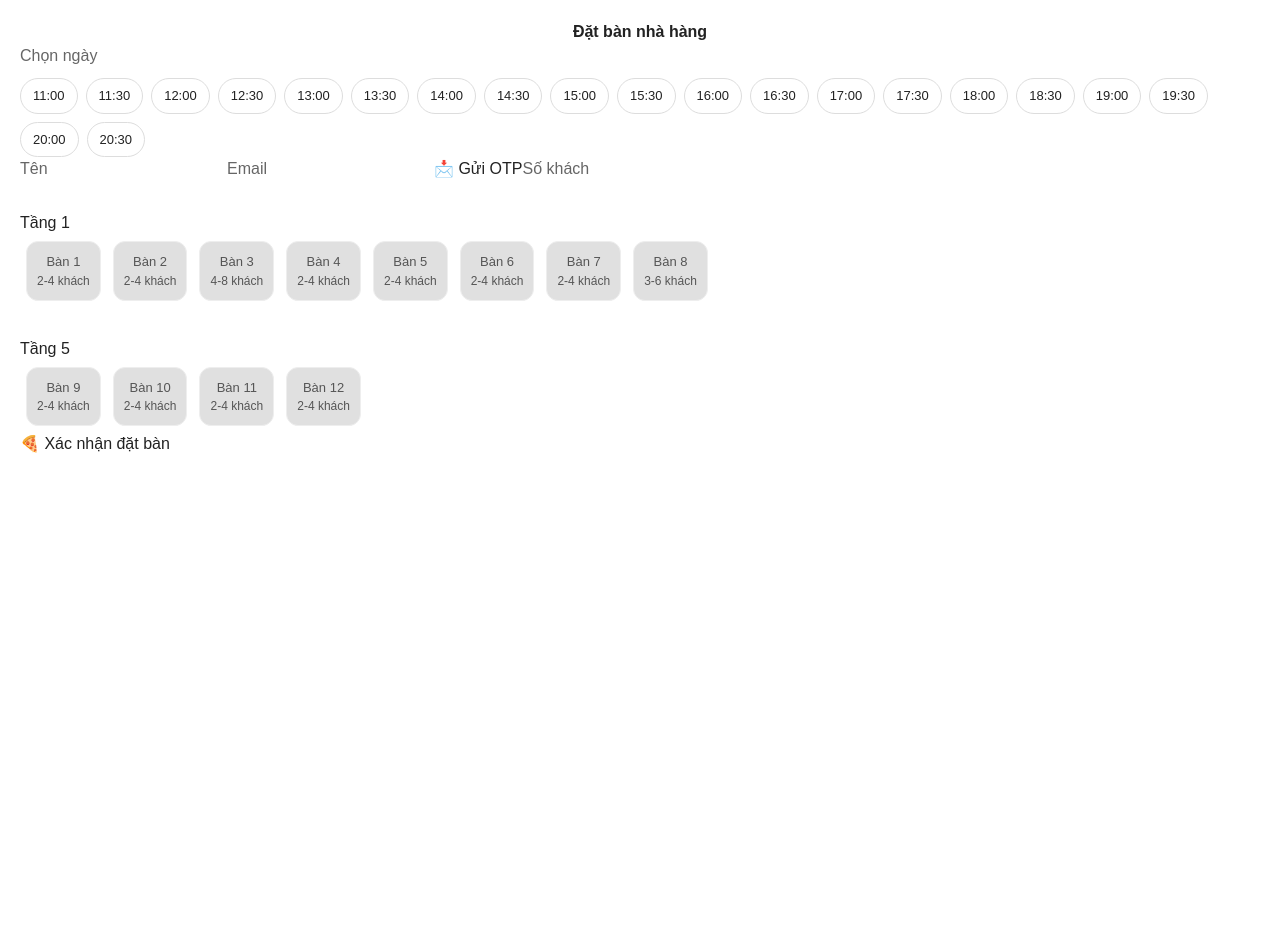
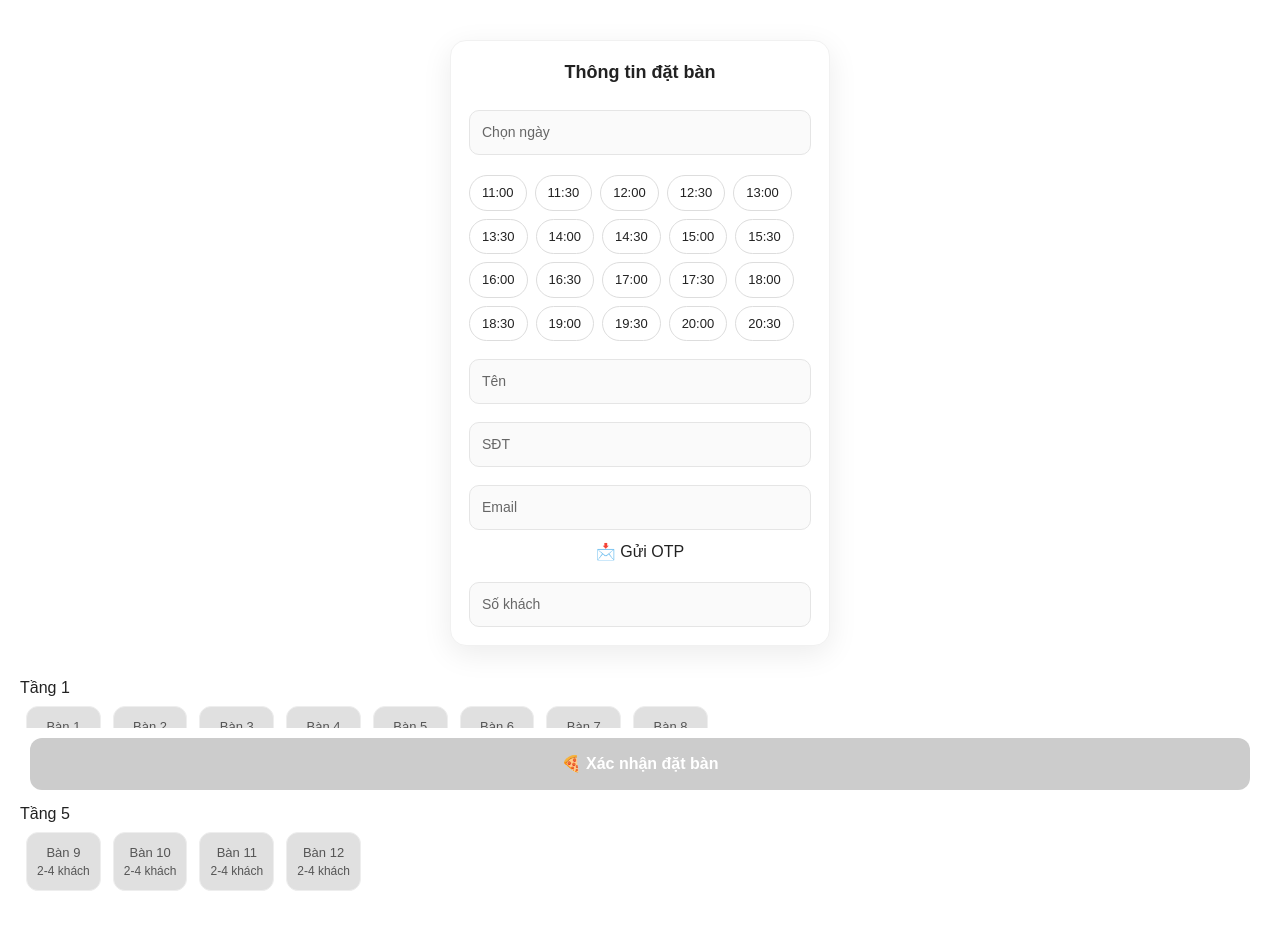
Before and after one commit to dejavuhousehalong-source/GoongPizza, a Next.js app: page / in a window 1280 px wide. Shown: the top 930 px of the page. Before the commit the page ends 800 px from the top, so only its background shows below. Built offline with nearby package versions, Linux system fonts and the light colour scheme.

Commit message:
Update page.js

```diff
--- a/app/page.js
+++ b/app/page.js
@@ -3,18 +3,16 @@
 import { useState, useEffect } from 'react'
 import { createClient } from '@supabase/supabase-js'
 
-// Supabase client
 const supabase = createClient(
   'https://tbebsblirpqblimwzesr.supabase.co',
   'sb_publishable_ZCs9awg61ilMjl2TP-ZTxg_RW9DZqbH'
 )
 
-// 🔹 Hàm tạo danh sách khung giờ
-const TIME_SLOT_STEP = 30
 function generateTimeSlots(start, end, step) {
   const times = []
   let [h, m] = start.split(':').map(Number)
   const [endH, endM] = end.split(':').map(Number)
+
   while (h < endH || (h === endH && m <= endM)) {
     times.push(`${String(h).padStart(2,'0')}:${String(m).padStart(2,'0')}`)
     m += step
@@ -26,23 +24,22 @@ function generateTimeSlots(start, end, step) {
   return times
 }
 
-const timeSlots = generateTimeSlots("11:00","20:30",TIME_SLOT_STEP)
+const timeSlots = generateTimeSlots("11:00","20:30",30)
 
 export default function Home() {
-  // 🔹 State form
   const [date, setDate] = useState('')
   const [time, setTime] = useState('')
   const [name, setName] = useState('')
+  const [phone, setPhone] = useState('')
   const [email, setEmail] = useState('')
   const [guests, setGuests] = useState('')
   const [otp, setOtp] = useState('')
   const [otpSent, setOtpSent] = useState(false)
   const [otpVerified, setOtpVerified] = useState(false)
-  const [bookedTableSlots, setBookedTableSlots] = useState({})
+  const [bookedTables, setBookedTables] = useState({})
   const [selectedTable, setSelectedTable] = useState(null)
   const [success, setSuccess] = useState(false)
 
-  // 🔹 Cấu hình bàn
   const tablesConfig = {
     1:{min:2,max:4},2:{min:2,max:4},3:{min:4,max:8},4:{min:2,max:4},
     5:{min:2,max:4},6:{min:2,max:4},7:{min:2,max:4},8:{min:3,max:6},
@@ -54,42 +51,39 @@ export default function Home() {
     'Tầng 5': Array.from({length:4},(_,i)=>i+9)
   }
 
-  // 🔹 Fetch booking khi chọn ngày
   useEffect(()=>{
     if(date) fetchBookings()
   },[date])
 
   async function fetchBookings() {
     const { data } = await supabase.from('reservations').select('*').eq('date', date)
-    const booked = {}
-    data?.forEach(d => {
-      const startIndex = timeSlots.indexOf(d.time)
-      if(startIndex!==-1){
+    const blocked = {}
+    data?.forEach(d=>{
+      const startIdx = timeSlots.indexOf(d.time)
+      if(startIdx!==-1){
         const slots = []
-        for(let i=startIndex;i<startIndex+3 && i<timeSlots.length;i++)
+        for(let i=startIdx;i<startIdx+3 && i<timeSlots.length;i++)
           slots.push(timeSlots[i])
-        booked[d.table_number] = booked[d.table_number] ? [...booked[d.table_number], ...slots] : slots
+        blocked[d.table_number] = blocked[d.table_number]? [...blocked[d.table_number], ...slots]: slots
       }
     })
-    setBookedTableSlots(booked)
+    setBookedTables(blocked)
   }
 
-  // 🔹 Auto chọn bàn khi đủ thông tin
   useEffect(()=>{
-    if(!date || !time || !guests){ setSelectedTable(null); return }
+    if(!date || !time || !guests || !otpVerified){ setSelectedTable(null); return }
     const available = Object.values(areas).flat().filter(t=>{
-      const config = tablesConfig[t]||{}
+      const config = tablesConfig[t] || {}
       const g = Number(guests)
       const invalid = g<(config.min||1) || g>(config.max||99)
-      const isBooked = bookedTableSlots[t]?.includes(time)
-      return !invalid && !isBooked
+      const booked = bookedTables[t]?.includes(time)
+      return !invalid && !booked
     })
     if(available.length>0) setSelectedTable(available[0])
     else setSelectedTable(null)
-  },[date,time,guests,bookedTableSlots])
+  },[date,time,guests,otpVerified,bookedTables])
 
-  // 🔹 OTP email
-  async function sendOtp() {
+  async function sendOtp(){
     if(!email) return alert('Nhập email để nhận OTP')
     const code = Math.floor(100000+Math.random()*900000).toString()
     localStorage.setItem('otp_code',code)
@@ -99,41 +93,39 @@ export default function Home() {
     else alert('OTP đã gửi, kiểm tra email')
   }
 
-  function verifyOtp() {
+  function verifyOtp(){
     const code = localStorage.getItem('otp_code')
     if(code===otp){ setOtpVerified(true); alert('OTP xác nhận thành công') }
     else alert('OTP không đúng')
   }
 
-  // 🔹 Đặt bàn
-  async function handleBooking() {
-    if(!selectedTable||!time||!otpVerified) return alert('Xác nhận OTP và chọn bàn')
-    const { data: existing } = await supabase.from('reservations')
+  async function handleBooking(){
+    if(!selectedTable || !time || !otpVerified) return alert('Xác nhận OTP và chọn bàn')
+    const { data: exist } = await supabase.from('reservations')
       .select('*').eq('date',date).eq('time',time).eq('table_number',selectedTable)
-    if(existing?.length>0) return alert('Bàn đã được đặt, chọn bàn khác')
+    if(exist?.length>0) return alert('Bàn đã được đặt, chọn bàn khác')
 
     const { error } = await supabase.from('reservations').insert([
-      { name,email,guests:Number(guests),date,time,table_number:selectedTable }
+      { name, phone, email, guests:Number(guests), date, time, table_number:selectedTable }
     ])
     if(!error){
       setSuccess(true)
       setTimeout(()=>setSuccess(false),3000)
-      const startIndex=timeSlots.indexOf(time)
+      const startIdx = timeSlots.indexOf(time)
       const slotsToBlock=[]
-      for(let i=startIndex;i<startIndex+3 && i<timeSlots.length;i++)
+      for(let i=startIdx;i<startIdx+3 && i<timeSlots.length;i++)
         slotsToBlock.push(timeSlots[i])
-      setBookedTableSlots(prev=>({
+      setBookedTables(prev=>({
         ...prev,
-        [selectedTable]: prev[selectedTable] ? [...prev[selectedTable], ...slotsToBlock] : slotsToBlock
+        [selectedTable]: prev[selectedTable]? [...prev[selectedTable], ...slotsToBlock]: slotsToBlock
       }))
     }
   }
 
-  // 🔹 Render
   return (
     <div style={{padding:20}}>
-      <h2>Đặt bàn nhà hàng</h2>
-
+      <div className="booking-box">
+        <h2>Thông tin đặt bàn</h2>
         <input type="text" placeholder="Chọn ngày"
           value={date} onFocus={e=>e.target.type='date'}
           onChange={e=>setDate(e.target.value)}
@@ -142,16 +134,22 @@ export default function Home() {
 
         <div className="time-grid">
           {timeSlots.map(t=>{
-          const isBlocked = selectedTable && bookedTableSlots[selectedTable]?.includes(t)
-          const disabled = !date || !guests || isBlocked
-          return <button key={t} disabled={disabled}
+            const isBlocked = selectedTable && bookedTables[selectedTable]?.includes(t)
+            const disabled = !date || !guests || !otpVerified || isBlocked
+            return (
+              <button key={t}
+                disabled={disabled}
                 className={isBlocked?'time disabled':time===t?'time active':'time'}
-            onClick={()=>!disabled&&setTime(t)}>{t}</button>
+                onClick={()=>!disabled&&setTime(t)}
+              >{t}</button>
+            )
           })}
         </div>
 
         <input placeholder="Tên" onChange={e=>setName(e.target.value)} />
+        <input placeholder="SĐT" onChange={e=>setPhone(e.target.value)} />
         <input placeholder="Email" onChange={e=>setEmail(e.target.value)} />
+
         {!otpVerified && <button onClick={sendOtp}>📩 Gửi OTP</button>}
         {otpSent && !otpVerified && (
           <div>
@@ -161,23 +159,25 @@ export default function Home() {
         )}
 
         <input type="number" placeholder="Số khách" onChange={e=>setGuests(e.target.value)} />
+      </div>
 
       {Object.entries(areas).map(([areaName,tables])=>(
         <div key={areaName} style={{marginTop:30}}>
           <h3>{areaName}</h3>
           <div style={{display:'flex',flexWrap:'wrap'}}>
             {tables.map(t=>{
-              const config=tablesConfig[t]||{min:1,max:99}
+              const config = tablesConfig[t] || {min:1,max:99}
               const g = Number(guests)
-              const invalid = (guests && (g<config.min || g>config.max))
-              const booked = bookedTableSlots[t]?.includes(time)
+              const invalid = guests && (g<config.min || g>config.max)
+              const booked = bookedTables[t]?.includes(time)
               const canSelect = date && time && guests && otpVerified && !invalid && !booked
               return (
                 <button key={t} disabled={!canSelect}
-                  className={selectedTable===t?'table active':!canSelect?'table disabled':'table'}
+                  className={booked?'table disabled':selectedTable===t?'table active':!canSelect?'table disabled':'table'}
                   onClick={()=>canSelect&&setSelectedTable(t)}
                 >
-                  Bàn {t} <div style={{fontSize:12}}>{config.min}-{config.max} khách</div>
+                  Bàn {t}
+                  <div style={{fontSize:12}}>{config.min}-{config.max} khách</div>
                 </button>
               )
             })}
@@ -185,13 +185,18 @@ export default function Home() {
         </div>
       ))}
 
-      {selectedTable && time && <p>✅ Bạn đã chọn: Bàn {selectedTable} - {time}</p>}
+      {selectedTable && time && (
+        <p className="selected">✅ Bạn đã chọn: Bàn {selectedTable} - {time}</p>
+      )}
 
-      <button onClick={handleBooking} disabled={!date||!time||!name||!email||!guests||!selectedTable||!otpVerified}>
-        🍕 Xác nhận đặt bàn
-      </button>
+      <div className="sticky-book">
+        <button className="btn-book"
+          onClick={handleBooking}
+          disabled={!date||!time||!name||!phone||!email||!guests||!selectedTable||!otpVerified}
+        >🍕 Xác nhận đặt bàn</button>
+      </div>
 
-      {success && <div>✅ Đặt bàn thành công!</div>}
+      {success && <div className="popup">✅ Đặt bàn thành công!</div>}
     </div>
   )
 }
```
Lines whose indentation alone changed are shown as unchanged.
